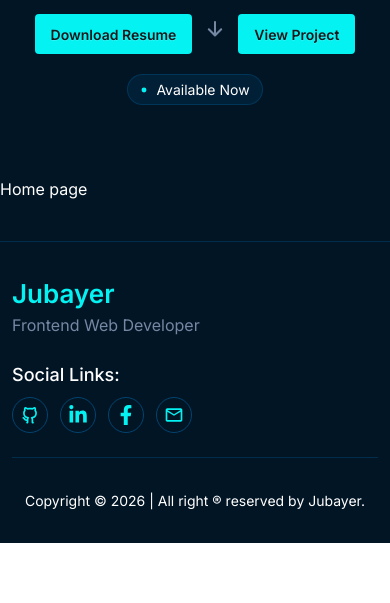
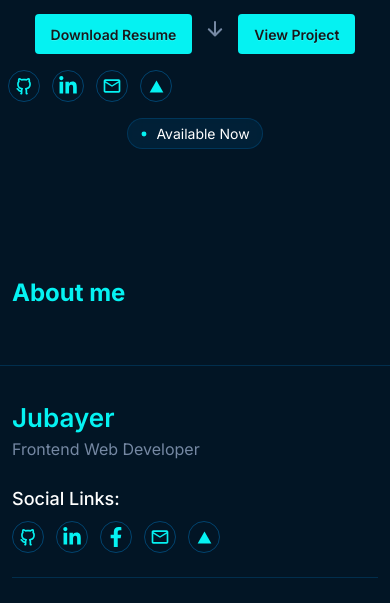
Before and after one commit to jubayer50/Jubayer, a Next.js app: page / in a window 390 px wide. Shown: the part 684-1287 px from the top of the page. Before the commit the page ends 1227 px from the top, so only its background shows below. Built offline with nearby package versions, Linux system fonts and the light colour scheme.

Commit message:
social link added in banner section

```diff
--- /dev/null
+++ b/src/Components/About/About.jsx
@@ -0,0 +1,11 @@
+import React from "react";
+
+const About = () => {
+  return (
+    <div className="my-14 md:my-20 max-w-310 mx-auto px-3">
+      <h2 className="font-bold text-2xl text-[#05F2F2]">About me</h2>
+    </div>
+  );
+};
+
+export default About;
--- a/src/Components/Footer/Footer.jsx
+++ b/src/Components/Footer/Footer.jsx
@@ -3,7 +3,7 @@ import React from "react";
 import { FaFacebookF, FaLinkedinIn } from "react-icons/fa";
 import { FaXTwitter } from "react-icons/fa6";
 import { MdOutlineEmail } from "react-icons/md";
-import { RiGithubLine } from "react-icons/ri";
+import { RiGithubLine, RiVercelFill } from "react-icons/ri";
 
 const Footer = () => {
   return (
@@ -21,13 +21,13 @@ const Footer = () => {
             <h3 className="text-lg font-medium">Social Links:</h3>
 
             <div className="mt-2 flex items-center gap-3">
-              <div className="text-xl w-9 h-9 p-2 rounded-full border border-[#0367A690] flex items-center justify-center">
+              <div className="text-xl w-8 h-8 p-2 rounded-full border border-[#0367A690] flex items-center justify-center">
                 <Link href={"https://github.com/jubayer50"} target="_blank">
                   <RiGithubLine className="object-cover text-[#05F2F2] " />
                 </Link>
               </div>
 
-              <div className="text-xl w-9 h-9 p-2 rounded-full border border-[#0367A690] flex items-center justify-center">
+              <div className="text-xl w-8 h-8 p-2 rounded-full border border-[#0367A690] flex items-center justify-center">
                 <Link
                   href={"https://www.linkedin.com/in/jubayerh50/"}
                   target="_blank"
@@ -36,7 +36,7 @@ const Footer = () => {
                 </Link>
               </div>
 
-              <div className="text-xl w-9 h-9 p-2 rounded-full border border-[#0367A690] flex items-center justify-center">
+              <div className="text-xl w-8 h-8 p-2 rounded-full border border-[#0367A690] flex items-center justify-center">
                 <Link
                   href={"https://www.facebook.com/jubayer050/"}
                   target="_blank"
@@ -45,9 +45,15 @@ const Footer = () => {
                 </Link>
               </div>
 
-              <div className="text-xl w-9 h-9 p-2 rounded-full border border-[#0367A690] flex items-center justify-center">
-                <Link href="mailto:usjubayer1@gmail.com">
+              <div className="text-xl w-8 h-8 p-2 rounded-full border border-[#0367A690] flex items-center justify-center">
+                <Link href="https://mail.google.com/mail/?view=cm&fs=1&to=usjubayer1@gmail.com">
                   <MdOutlineEmail className="object-cover text-[#05F2F2]" />
+                </Link>
+              </div>
+
+              <div className="text-xl w-8 h-8 p-2 rounded-full border border-[#0367A690] flex items-center justify-center">
+                <Link href="https://vercel.com/md-jubayer-hossains-projects">
+                  <RiVercelFill className="object-cover text-[15px] text-[#05F2F2]" />
                 </Link>
               </div>
             </div>
--- a/src/Components/HomePage/Banner.jsx
+++ b/src/Components/HomePage/Banner.jsx
@@ -5,6 +5,9 @@ import Image from "next/image";
 import Link from "next/link";
 import { IoArrowDownOutline } from "react-icons/io5";
 import ImageJubayer from "@/assets/Images/jubayer.png";
+import { RiGithubLine, RiVercelFill } from "react-icons/ri";
+import { FaLinkedinIn } from "react-icons/fa";
+import { MdOutlineEmail } from "react-icons/md";
 
 const Banner = () => {
   const springs = useSpring({
@@ -94,7 +97,39 @@ const Banner = () => {
             </Link>
           </div>
 
-          <div className="flex justify-center md:justify-start mt-5 md:mt-7">
+          <div className="flex items-center gap-3 mt-4 md:mt-6">
+            <div className="text-xl w-8 h-8 p-2 rounded-full border border-[#0367A690] flex items-center justify-center">
+              <Link href={"https://github.com/jubayer50"} target="_blank">
+                <RiGithubLine className="object-cover text-[#05F2F2] " />
+              </Link>
+            </div>
+
+            <div className="text-xl w-8 h-8 p-2 rounded-full border border-[#0367A690] flex items-center justify-center">
+              <Link
+                href={"https://www.linkedin.com/in/jubayerh50/"}
+                target="_blank"
+              >
+                <FaLinkedinIn className="object-cover text-[#05F2F2]" />
+              </Link>
+            </div>
+
+            <div className="text-xl w-8 h-8 p-2 rounded-full border border-[#0367A690] flex items-center justify-center">
+              <Link
+                href="https://mail.google.com/mail/?view=cm&fs=1&to=usjubayer1@gmail.com"
+                target="_blank"
+              >
+                <MdOutlineEmail className="object-cover text-[#05F2F2]" />
+              </Link>
+            </div>
+
+            <div className="text-xl w-8 h-8 p-2 rounded-full border border-[#0367A690] flex items-center justify-center">
+              <Link href="https://vercel.com/md-jubayer-hossains-projects">
+                <RiVercelFill className="object-cover text-[15px] text-[#05F2F2]" />
+              </Link>
+            </div>
+          </div>
+
+          <div className="flex justify-center md:justify-start mt-4 md:mt-6">
             <button className="bg-[#0367A625] backdrop-blur-sm rounded-full border border-[#0367A650] text-white text-[14px] px-3 py-1 flex items-center gap-2">
               <animated.div
                 className="w-2 h-2 bg-[#05F2F2] rounded-full"
--- a/src/app/page.js
+++ b/src/app/page.js
@@ -1,3 +1,4 @@
+import About from "@/Components/About/About";
 import Banner from "@/Components/HomePage/Banner";
 import React from "react";
 
@@ -6,7 +7,7 @@ const HomePage = () => {
     <div>
       <Banner></Banner>
 
-      <h2>Home page</h2>
+      <About></About>
     </div>
   );
 };
```
